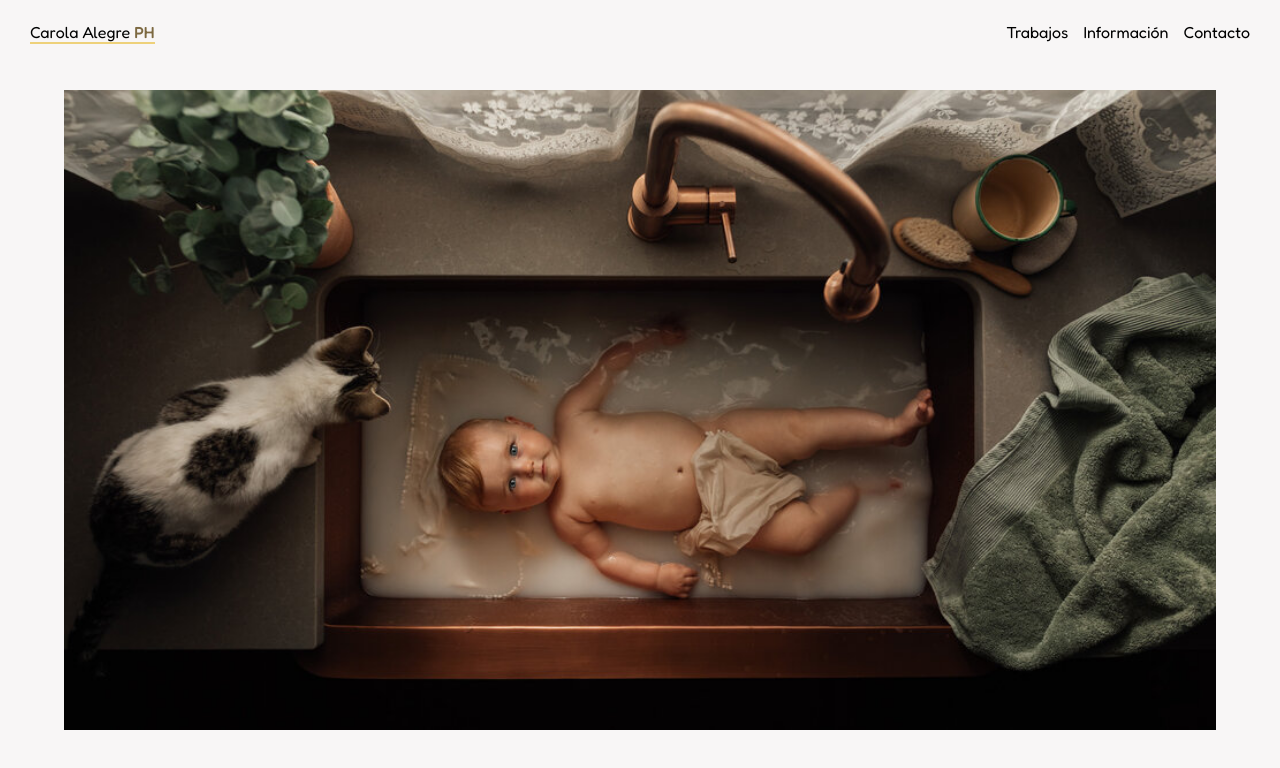
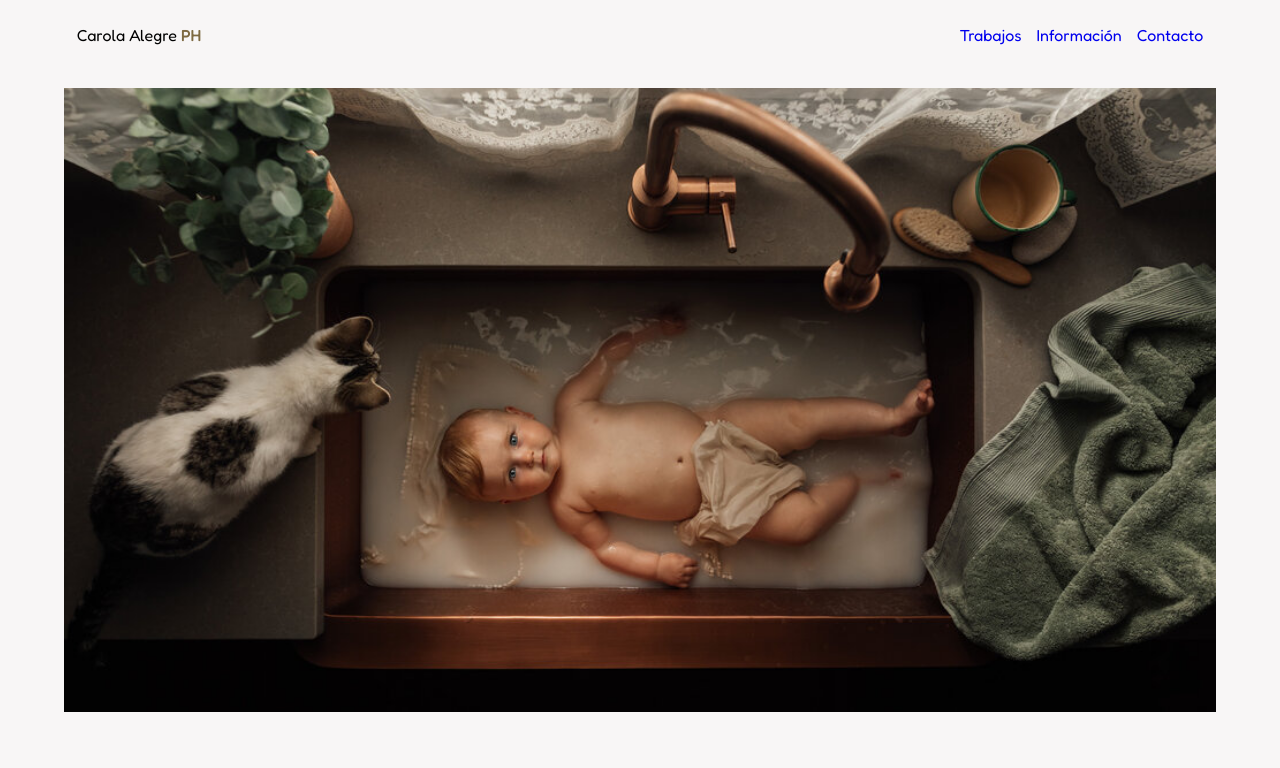
Before and after one commit to tomasleggire/carola-fotografia, a React (Vite) app: page / in a window 1280 px wide. Shown: the top 768 px of the page. Built offline with nearby package versions, Linux system fonts and the light colour scheme.

Commit message:
+Nav con animacion +Home bg cambiado por img elemente +Logica para ir cambiando las img del home

```diff
--- a/src/components/Navbar/Navbar.scss
+++ b/src/components/Navbar/Navbar.scss
@@ -3,8 +3,8 @@
 .nav {
   font-family: "Fredoka", sans-serif;
   width: 100%;
-  height: 65px;
-  padding: 0 30px;
+  height: 70px;
+  padding: 0 6%;
   position: absolute;
   left: 0;
   top: 0;
@@ -13,7 +13,7 @@
   align-items: center;
   transition: 0.4s;
   h1 {
-    border-bottom: 2px solid $beige;
+    cursor: pointer;
   }
   h1 strong {
     color: $dark-beige;
@@ -27,10 +27,29 @@
     gap: 15px;
     li {
       cursor: pointer;
-      border-bottom: 2px solid transparent;
       transition: 0.3s;
-      &:hover {
-        border-bottom: 2px solid $beige;
+      a {
+        text-decoration: none;
+        position: relative;
+        &:visited {
+          color: $black;
+        }
+        &::after {
+          content: "";
+          position: absolute;
+          bottom: -2px;
+          left: 0;
+          width: 100%;
+          height: 2px;
+          background-color: $beige;
+          transform: scaleX(0);
+          transform-origin: right;
+          transition: transform 0.3s ease-in-out;
+        }
+        &:hover::after {
+          transform: scaleX(1);
+          transform-origin: left;
+        }
       }
     }
   }
--- a/src/components/Navbar/Navbar.tsx
+++ b/src/components/Navbar/Navbar.tsx
@@ -8,13 +8,13 @@ export default function Navbar() {
       </h1>
       <ul>
         <li>
-          <a>Trabajos</a>
+          <a href="#">Trabajos</a>
         </li>
         <li>
-          <a>Información</a>
+          <a href="#">Información</a>
         </li>
         <li>
-          <a>Contacto</a>
+          <a href="#">Contacto</a>
         </li>
       </ul>
     </nav>
--- a/src/screens/Home/Home.scss
+++ b/src/screens/Home/Home.scss
@@ -9,11 +9,30 @@
 }
 
 .bg-home {
-  margin-top: 20px;
   width: 90%;
-  min-height: 80vh;
-  background-image: url(../../assets/main-bg.jpg);
-  background-size: cover;
-  background-repeat: no-repeat;
-  background-position: center center;
+  display: flex;
+  justify-content: center;
+  align-items: center;
+  img {
+    height: 78vh;
+    width: 100%;
+    object-fit: cover;
+  }
 }
+
+//Clase para agregar animacion
+// .img-fade {
+//   animation: myAnim 1s ease 0s 1 normal forwards;
+// }
+
+// @keyframes myAnim {
+//   0% {
+//     transform: translateX(-5%);
+//     opacity: 0;
+//   }
+
+//   100% {
+//     transform: translateX(0);
+//     opacity: 1;
+//   }
+// }
--- a/src/screens/Home/Home.tsx
+++ b/src/screens/Home/Home.tsx
@@ -1,9 +1,33 @@
+import { useState, useEffect } from "react";
 import "./Home.scss";
+import imageHome from "../../assets/main-bg.jpg";
+import imageHome2 from "../../assets/main-bg2.jpg";
+import imageHome3 from "../../assets/main-bg3.jpg";
 
 export default function Home() {
+  const imagesForHome = [imageHome, imageHome2, imageHome3];
+  const [currentImg, setCurrentImg] = useState(imagesForHome[0]);
+
+  useEffect(() => {
+    const timer = setInterval(() => {
+      setCurrentImg((prevImg) => {
+        const currentIndex = imagesForHome.indexOf(prevImg);
+        return imagesForHome[(currentIndex + 1) % imagesForHome.length];
+      });
+    }, 6000);
+    return () => clearInterval(timer);
+  }, []);
+
   return (
     <div className="home" id="home">
-      <div className="bg-home"></div>
+      <div className="bg-home img-fade">
+        <img
+          src={currentImg}
+          alt="Imagen de Inicio"
+          // className="img-fade"
+          // key={Date.now()}
+        />
+      </div>
     </div>
   );
 }
```
Also changed, not shown: src/assets/main-bg2.jpg (added), src/assets/main-bg3.jpg (added).
